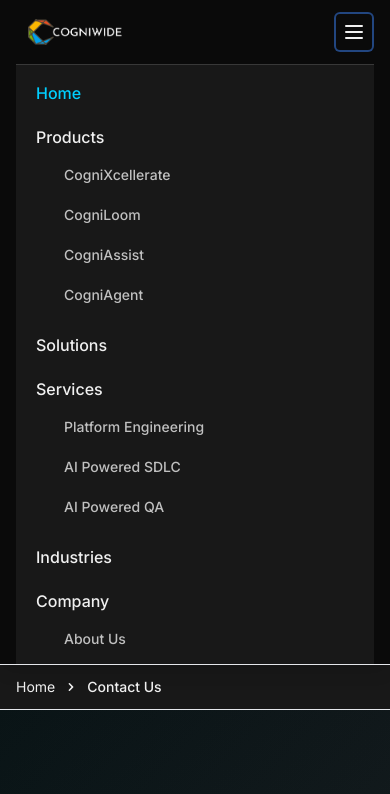
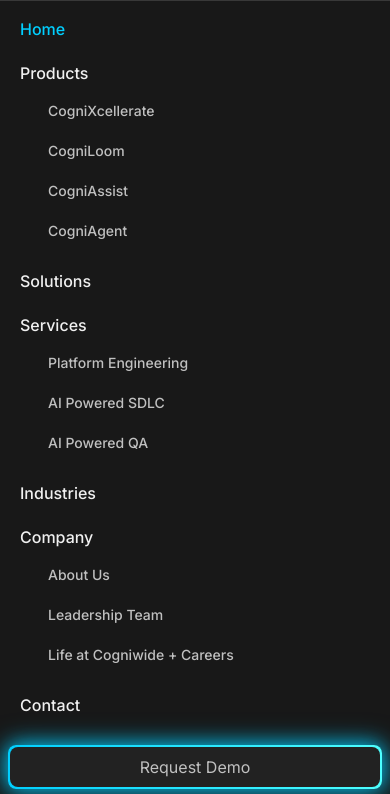
Before and after one commit to Cogniwide2-0/Website-2025, a website: page contact.html in a window 390 px wide. Both pictures are taken after a click on the button "Open main menu". Shown: the top 794 px of the page. Drawn offline with nearby package versions, Linux system fonts and the light colour scheme.

Commit message:
SDLC and AI testing - Mobile Responsive

```diff
--- a/contact.html
+++ b/contact.html
@@ -394,18 +394,27 @@
 
         /* Mobile menu transition */
         #mobile-menu {
-            max-height: 0;
-            overflow: hidden;
-            opacity: 0;
-            transition: max-height 0.3s ease-in-out, opacity 0.3s ease-in-out;
-        }
-        #mobile-menu.hidden {
-            max-height: 0 !important;
-            opacity: 0 !important;
-        }
-        #mobile-menu:not(.hidden) {
-            max-height: 600px;
-            opacity: 1;
+            background-color: var(--color-mobile-menu-bg);
+            border-color: var(--color-mobile-menu-border);
+            overflow-y: auto !important;
+            max-height: 100vh;           /* Ensures it doesn't exceed screen height */
+            position: fixed;             /* Makes it stay over the screen */
+            top: 0;
+            left: 0;
+            right: 0;
+            z-index: 50;                 /* Keeps it above other content */
+        }
+
+        #mobile-menu a {
+            color: var(--color-mobile-link-text);
+        }
+
+        #mobile-menu a:hover {
+            color: var(--color-mobile-link-hover);
+        }
+
+        #mobile-menu span {
+            color: var(--color-mobile-heading);
         }
 
         /* General section backgrounds and text */
```
